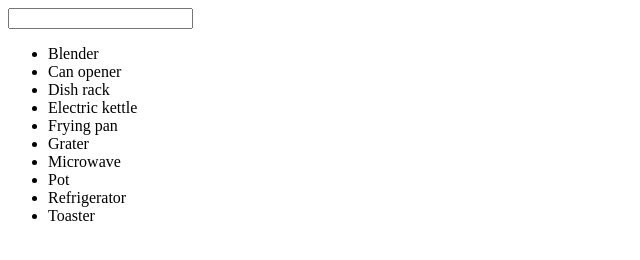
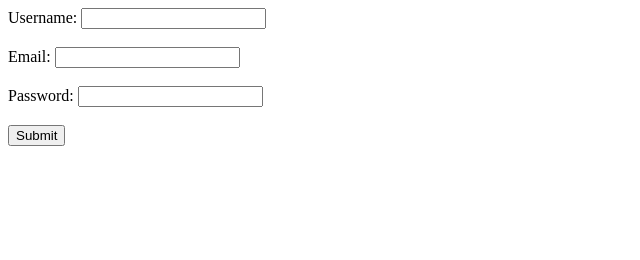
Before and after one commit to KyleYangDesigner/InterfaceDevLabs, a plain HTML site: page index.html in a window 1280 px wide. Shown: the whole page, without its empty margins (0-640 px from the left). Drawn offline with Linux system fonts and the light colour scheme.

Commit message:
Add files via upload
Form Validation

```diff
--- a/index.html
+++ b/index.html
@@ -1,48 +1,62 @@
 <!DOCTYPE html>
 <html>
   <head>
-    <title>KyleYang Product Search and Filter</title>
+    <title>KyleYang Form Validation</title>
   </head>
   <body>
-    <input type="text" id="search-input" name="search-input">
-    <ul id="product-list"></ul>
+    <form>
+      <label for="username">Username:</label>
+      <input type="text" id="username" name="username"><br><br>
+      <label for="email">Email:</label>
+      <input type="text" id="email" name="email"><br><br>
+      <label for="password">Password:</label>
+      <input type="password" id="password" name="password"><br><br>
+      <input type="button" value="Submit" onclick="validateForm()">
+    </form>
     <script>
-      let products = [
-        "Blender",
-        "Can opener",
-        "Dish rack",
-        "Electric kettle",
-        "Frying pan",
-        "Grater",
-        "Microwave",
-        "Pot",
-        "Refrigerator",
-        "Toaster",
-      ];
+      function validateForm() {
+        // Get the values of the input fields
+        let username = document.getElementById("username").value;
+        let email = document.getElementById("email").value;
+        let password = document.getElementById("password").value;
 
-      function displayProducts(products) {
-        let productList = document.getElementById("product-list");
-        productList.innerHTML = "";
+        // Validate the username field
+        let usernameValid = false;
+        if (username === "") {
+          console.log("Username field is empty");
+        } else if (!/^[a-zA-Z0-9]+$/.test(username)) {
+          console.log("Username can only contain letters and numbers");
+        } else {
+          usernameValid = true;
+        }
 
-        for (let i = 0; i < products.length; i++) {
-          let product = products[i];
-          productList.innerHTML += `<li>${product}</li>`;
+        // Validate the email field
+        let emailValid = false;
+        if (email === "") {
+          console.log("Email field is empty");
+        } else if (!/^[a-zA-Z0-9._%+-]+@[a-zA-Z0-9.-]+\.[a-zA-Z]{2,}$/.test(email)) {
+          console.log("Email is invalid");
+        } else {
+          emailValid = true;
+        }
+
+        // Validate the password field
+        let passwordValid = false;
+        if (password === "") {
+          console.log("Password field is empty");
+        } else if (password.length < 8) {
+          console.log("Password must be at least 8 characters long");
+        } else {
+          passwordValid = true;
+        }
+
+        // Check if all input fields are valid
+        if (usernameValid && emailValid && passwordValid) {
+          console.log("Form submitted successfully");
+        } else {
+          console.log("Form submission failed");
         }
       }
-
-      function searchProducts(query) {
-        return products.filter((product) =>
-          product.toLowerCase().includes(query.toLowerCase())
-        );
-      }
-
-      let searchInput = document.getElementById("search-input");
-      searchInput.addEventListener("input", function () {
-        let filteredProducts = searchProducts(searchInput.value);
-        displayProducts(filteredProducts);
-      });
-
-      displayProducts(products);
     </script>
   </body>
 </html>
```
